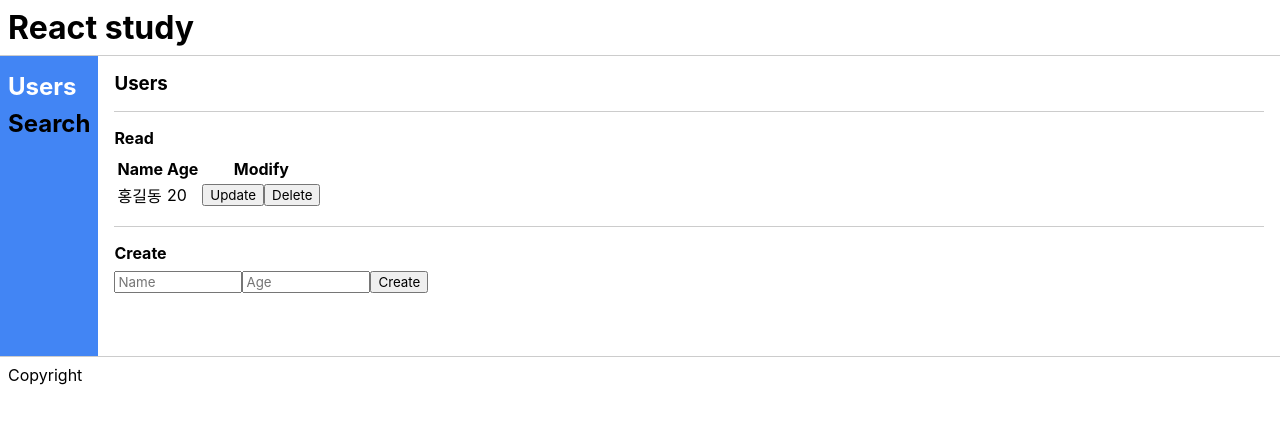
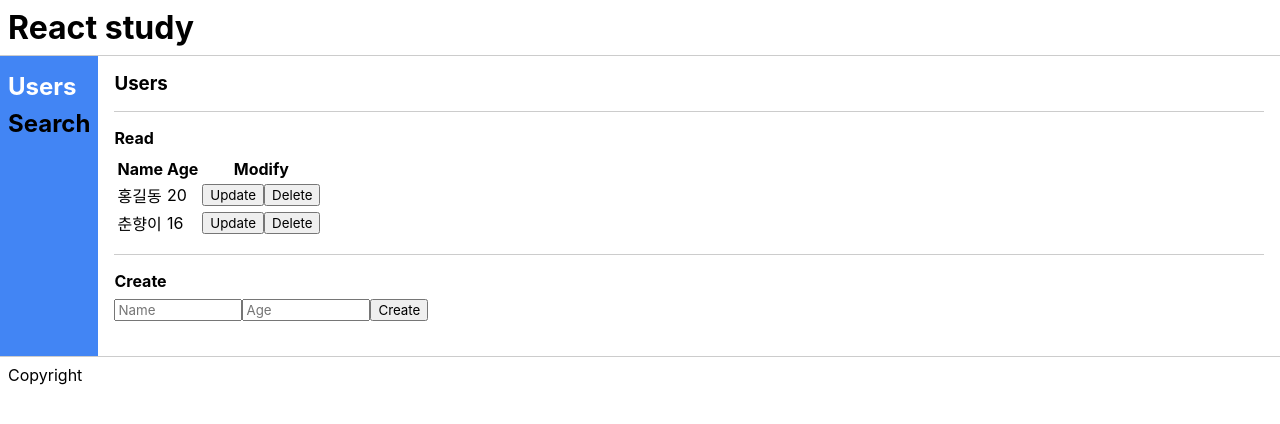
Before and after one commit to MaximHelio/react-study, a React (Create React App) app: page /users in a window 1280 px wide. Shown: the top 424 px of the page. Built offline with nearby package versions, Linux system fonts and the light colour scheme.

Commit message:
UsersStore: Read

```diff
--- a/src/components/Footer.tsx
+++ b/src/components/Footer.tsx
@@ -6,7 +6,7 @@ function Footer(props: any) {
   console.log(props);
   return (
     // footer도 해당 stoer -State를 보고 있기 때문에 옵저버 상태가 된다.
-    <footer>Copyright{usersState.user.name}</footer>
+    <footer>Copyright {usersState.user.name}</footer>
   );
 }
 
--- a/src/components/contents/Users.tsx
+++ b/src/components/contents/Users.tsx
@@ -1,4 +1,5 @@
 import { usersStore, usersActions } from '../../stores/usersStore';
+import { useEffect } from 'react';
 
 function Users() {
   // redux랑 다르게, Store의 state값을 복사하는 구조
@@ -8,6 +9,13 @@ function Users() {
   // redux랑 다르게 readonly가 아님 => 아래 event.target.name 넣어줘도 안바뀜
   // user.name = "123";
   console.log(user, users);
+  useEffect(() => {
+    usersActions.userSet({
+      name: '',
+      age: ''
+    });
+    usersActions.usersRead();
+  }, []); // [] 빈 배열이면 html이 그려진 다음에 읽는다 => vue에서 watch랑 비슷
   return (
     <div>
       <h3>Users</h3>
@@ -23,14 +31,16 @@ function Users() {
             </tr>
           </thead>
           <tbody>
-            <tr>
-              <td>홍길동</td>
-              <td>20</td>
-              <td>
-                <button>Update</button>
-                <button>Delete</button>
-              </td>
-            </tr>
+            {users.map((user, index) => (
+              <tr key={index}>
+                <td>{user.name}</td>
+                <td>{user.age}</td>
+                <td>
+                  <button>Update</button>
+                  <button>Delete</button>
+                </td>
+              </tr>
+            ))}
           </tbody>
         </table>
       </div>
--- a/src/stores/usersStore.ts
+++ b/src/stores/usersStore.ts
@@ -28,5 +28,19 @@ export const usersActions = {
         users: state.users
       };
     });
+  },
+  usersRead: () => {
+    usersStore.setState((state) => {
+      state.users.push({
+        name: '홍길동',
+        age: 20
+      }, {
+        name: '춘향이',
+        age: 16
+      });
+      return {
+        users: state.users
+      };
+    });
   }
 };
```
